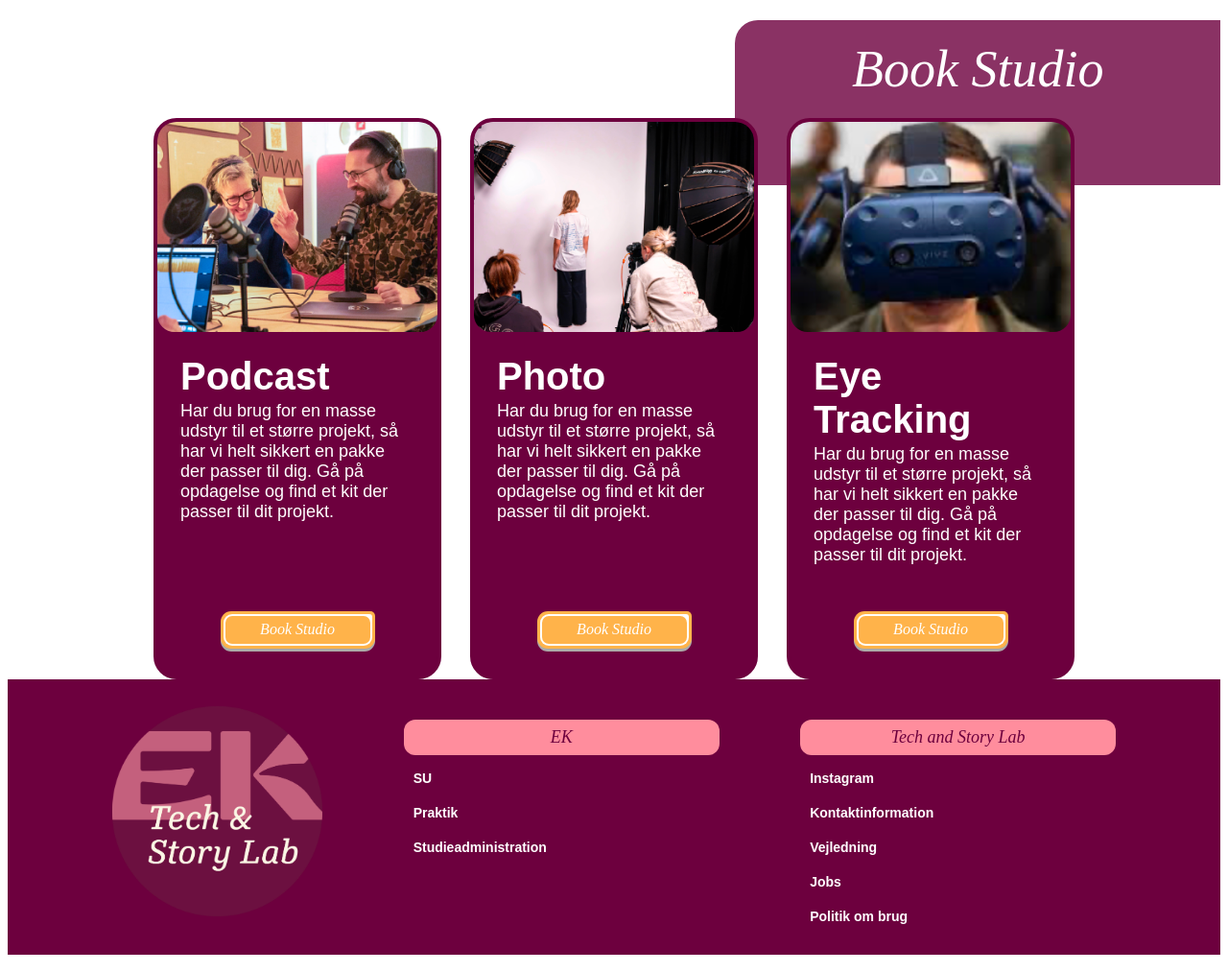
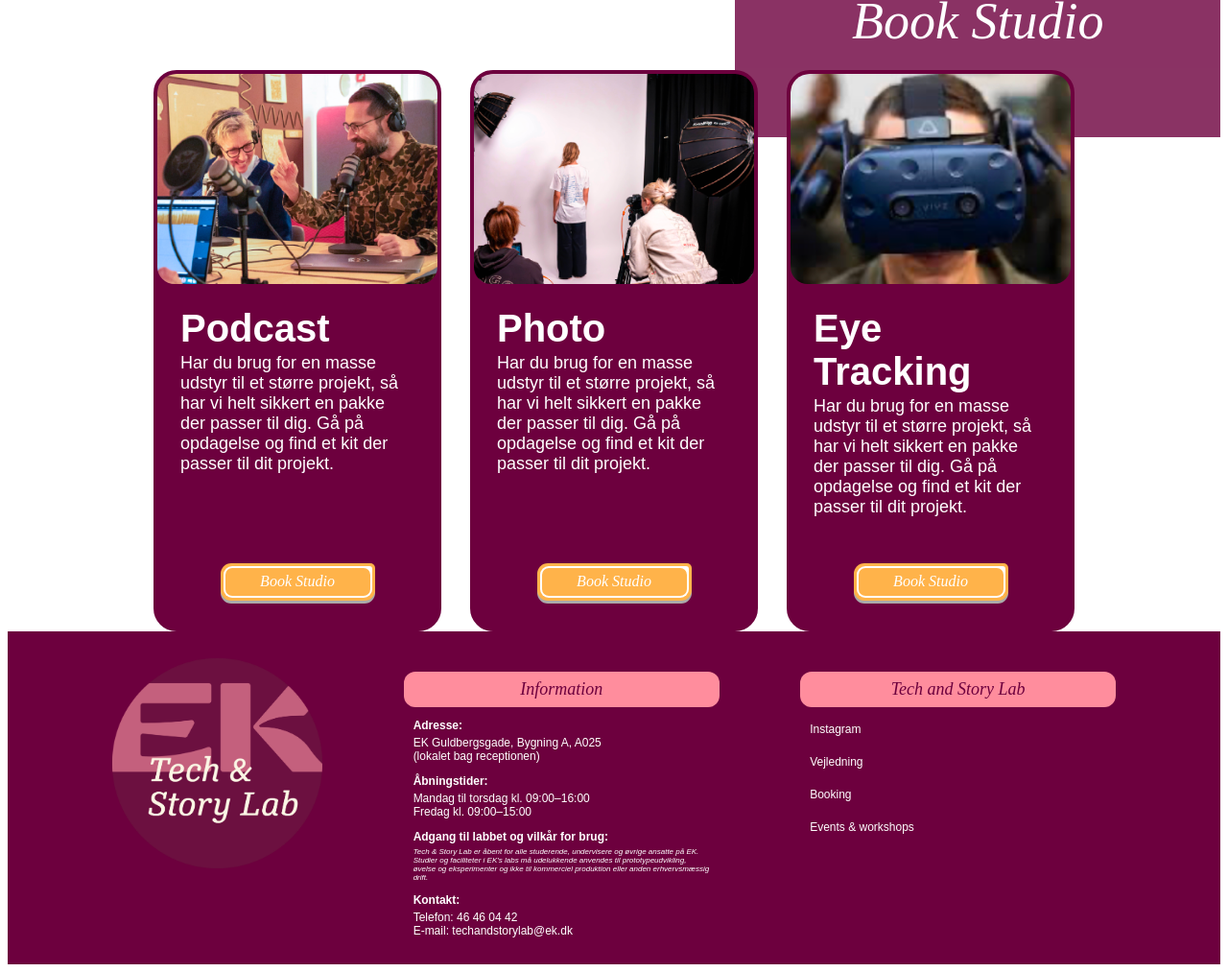
Before and after one commit to Jacobsvi/t-sl_astro, an Astro site: page / in a window 1280 px wide. Shown: the part 1454-2467 px from the top of the page at 96% size. Built offline with nearby package versions, Linux system fonts and the light colour scheme; Astro itself is replaced by a stand-in of ours; no server answers; the database is empty; a web font is replaced by a local one.

Commit message:
refactor: update footer and header styles for consistency and clarity

```diff
--- a/src/components/Footer.astro
+++ b/src/components/Footer.astro
@@ -5,18 +5,11 @@ import logo from "../images/TogSL_logo.png";
 const { logoSrc = logo.src } = Astro.props;
 
 
-const ekLinks = [
-  { text: "SU", href: "/" },
-  { text: "Praktik", href: "/" },
-  { text: "Studieadministration", href: "/" },
-];
-
 const labLinks = [
-  { text: "Instagram", href: "/udstyr" },
-  { text: "Kontaktinformation", href: "/" },
+  { text: "Instagram", href: "https://www.instagram.com/erhvervsakademikoebenhavn_labs/" },
   { text: "Vejledning", href: "/help" },
-  { text: "Jobs", href: "/" },
-  { text: "Politik om brug", href: "/" },
+  { text: "Booking", href: "/udstyr" },
+  { text: "Events & workshops", href: "/events" },
 ];
 ---
 
@@ -47,13 +40,45 @@ const labLinks = [
     </a>
 
     <nav class="footer-group" aria-labelledby="footer-ek-title">
-      <h2 id="footer-ek-title" class="footer-heading">EK</h2>
+      <h2 id="footer-ek-title" class="footer-heading">Information</h2>
       <ul class="footer-links">
-        {
-          ekLinks.map((link) => (
-            <li><a href={link.href}>{link.text}</a></li>
-          ))
-        }
+      <li>
+  <h3 class="footer-info-title">Adresse:</h3>
+  <p class="footer-info-text">
+    EK Guldbergsgade, Bygning A, A025
+    <br />
+    (lokalet bag receptionen)
+  </p>
+</li>
+
+<li>
+  <h3 class="footer-info-title">Åbningstider:</h3>
+  <p class="footer-info-text">
+    Mandag til torsdag kl. 09:00–16:00
+    <br />
+    Fredag kl. 09:00–15:00
+  </p>
+</li>
+
+<li>
+  <h3 class="footer-info-title">Adgang til labbet og vilkår for brug:</h3>
+  <p class="footer-info-text footer-terms">
+    Tech &amp; Story Lab er åbent for alle studerende, undervisere
+    og øvrige ansatte på EK. Studier og faciliteter i EK's labs
+    må udelukkende anvendes til prototypeudvikling, øvelse og
+    eksperimenter og ikke til kommerciel produktion eller anden
+    erhvervsmæssig drift.
+  </p>
+</li>
+
+<li>
+  <h3 class="footer-info-title">Kontakt:</h3>
+  <p class="footer-info-text">
+    Telefon: 46 46 04 42
+    <br />
+    E-mail: techandstorylab@ek.dk
+  </p>
+</li>
       </ul>
     </nav>
 
@@ -72,11 +97,11 @@ const labLinks = [
 
 <style>
   .site-footer {
-    --footer-background: #6d003e;
-    --footer-accent: #ff8d9d;
+    --footer-background: var(--color-deep-plum);
+    --footer-accent: var(--color-soft-pink);
     width: 100%;
     background-color: var(--footer-background);
-    color: white;
+    color: var(--color-pure-white);
     font-family: inherit;
   }
 
@@ -101,7 +126,7 @@ const labLinks = [
     width: 100%;
     max-width: 256px;
     border-radius: 50%;
-    color: white;
+    color: -- var(--color-pure-white);
     text-decoration: none;
   }
 
@@ -112,7 +137,7 @@ const labLinks = [
     aspect-ratio: 1;
     object-fit: contain;
   }
-
+/**
   .footer-logo-placeholder {
     display: grid;
     place-content: center;
@@ -124,7 +149,7 @@ const labLinks = [
     font-size: clamp(24px, 2.7vw, 40px);
     font-style: italic;
     text-align: center;
-  }
+  } ****/
 
   .footer-group {
     min-width: 0;
@@ -156,11 +181,12 @@ const labLinks = [
   .footer-links a {
     display: inline-block;
     padding-block: 4px;
-    color: white;
-    font-size: 14px;
-    font-weight: 600;
+    color: var(--color-pure-white);
+    font-size: 12px;
+    font-weight: 400;
     text-decoration: none;
     overflow-wrap: anywhere;
+    font-family: var(--font-oso-sans);
   }
 
   .footer-links a:hover {
@@ -173,6 +199,26 @@ const labLinks = [
     outline: 3px solid white;
     outline-offset: 5px;
   }
+
+  .footer-info-title {
+  margin: 0;
+  font-family: var(--font-oso-sans);
+  font-size: 12px;
+  font-weight: 700;
+}
+
+.footer-info-text {
+  margin: 4px 0 0;
+  font-family: var(--font-oso-sans);
+  font-size: 12px;
+  font-weight: 400;
+  overflow-wrap: anywhere;
+}
+
+.footer-terms {
+  font-size: 8px;
+  font-style: italic;
+}
 
   @media (max-width: 700px) {
     .footer-inner {
@@ -187,7 +233,7 @@ const labLinks = [
     }
 
     .footer-logo-placeholder {
-      font-size: 26px;
+      font-size: 20px;
     }
 
     .footer-group {
@@ -195,7 +241,7 @@ const labLinks = [
     }
 
     .footer-links a {
-      font-size: 16px;
+      font-size: 10px;
     }
   }
 </style>
--- a/src/components/Header.astro
+++ b/src/components/Header.astro
@@ -118,8 +118,7 @@ const { imageSrc = image.src } = Astro.props;
   .site-header {
     --header-color: var( --color-deep-plum);
     --menu-color: #ffc5cd;
-    --icon-color: #ff8d9d;
-
+    --icon-color: var(--color-soft-pink);
     width: 100%;
     background-color: var( --color-deep-plum);
   }
@@ -137,7 +136,7 @@ const { imageSrc = image.src } = Astro.props;
 
     width: 100%;
     max-width: 1512px;
-    height: 170px;
+    height: 120px;
     margin-inline: auto;
     padding: 10px clamp(24px, 6.35vw, 96px);
   }
@@ -151,7 +150,7 @@ const { imageSrc = image.src } = Astro.props;
   .logo {
     display: block;
     width: 130px;
-    height: 130px;
+    height: 100px;
     object-fit: contain;
   }
 
@@ -161,9 +160,9 @@ const { imageSrc = image.src } = Astro.props;
     justify-content: center;
 
     width: 130px;
-    height: 130px;
+    height: 100px;
     border-radius: 50%;
-    background-color: rgb(255 141 157 / 15%);
+    background-color: var( --color-deep-plum)/ 15%;
     color: white;
 
     font-family: var(--font-oso-serif);
@@ -188,12 +187,10 @@ const { imageSrc = image.src } = Astro.props;
   .menu-toggle span {
     position: absolute;
     left: 6px;
-
     display: block;
     width: 36px;
     height: 2px;
     background-color: var(--icon-color);
-
     transition: transform 180ms ease, opacity 180ms ease;
   }
 
@@ -249,7 +246,7 @@ const { imageSrc = image.src } = Astro.props;
 
     width: 100%;
     max-width: 1512px;
-    min-height: 280px;
+    min-height: 200px;
     margin-inline: auto;
     padding: 16px clamp(24px, 6.35vw, 96px);
   }
@@ -265,6 +262,7 @@ const { imageSrc = image.src } = Astro.props;
 
 }
 
+/** billeder i burgermenuen */
 .image-placeholder img {
   display: block;
   width: 100%;
@@ -313,7 +311,7 @@ const { imageSrc = image.src } = Astro.props;
   /* Mobil */
   @media (max-width: 700px) {
     .header-bar {
-      height: 85px;
+      height: 70px;
       padding: 10px 24px;
     }
 
```
